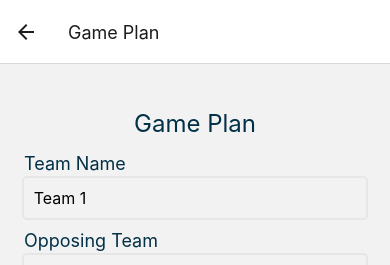
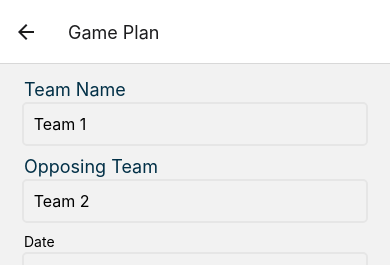
Before and after one commit to Nicolewrack23/Netball-Native-app, a React Native app in the folder NetballApp/: screen /GameDay in a window 390 px wide. Shown: the top 265 px of the page. Built offline with nearby package versions, Linux system fonts and the light colour scheme.

Commit message:
removed header and added navigation

```diff
--- a/NetballApp/components/GameDay/GameDay.js
+++ b/NetballApp/components/GameDay/GameDay.js
@@ -5,7 +5,7 @@ import InputSpinner from "react-native-input-spinner";
 import RoundsSelection from "./RoundsSelection";
 import { storeData } from "../Utils/LocalStorage";
 
-const GameDay = () => {
+const GameDay = ({ navigation }) => {
   const [team1, setTeam1] = useState("Team 1");
   const [team2, setTeam2] = useState("Team 2");
   const [selectedDate, setSelectedDate] = useState(new Date());
@@ -34,6 +34,7 @@ const GameDay = () => {
     };
     // Save or process newGameData as needed
     console.log(newGameData);
+    navigation.navigate("ScoringPage", { newGameData });
     // await storeData(newGameData);
   };
 
@@ -41,10 +42,7 @@ const GameDay = () => {
     <>
       <View style={styles.centeringContainer}>
         <View style={styles.buttonContainer}>
-          <View style={styles.headingGamePlan}>
-            <Text style={styles.headingFontSize}>Game Plan</Text>
-          </View>
-          <View style={styles.groupingTextInput}>
+          <View style={[styles.groupingTextInput, styles.topMargin]}>
             <Text style={[styles.groupText, styles.fontSize]}>Team Name</Text>
             <TextInput
               onChangeText={setTeam1}
@@ -109,10 +107,8 @@ const GameDay = () => {
 export default GameDay;
 
 const styles = StyleSheet.create({
-  headingFontSize: {
-    color: "#023047",
-    fontSize: 24,
-    marginTop: 40,
+  topMargin: {
+    marginTop: 15,
   },
   fontSize: {
     color: "#023047",
```
